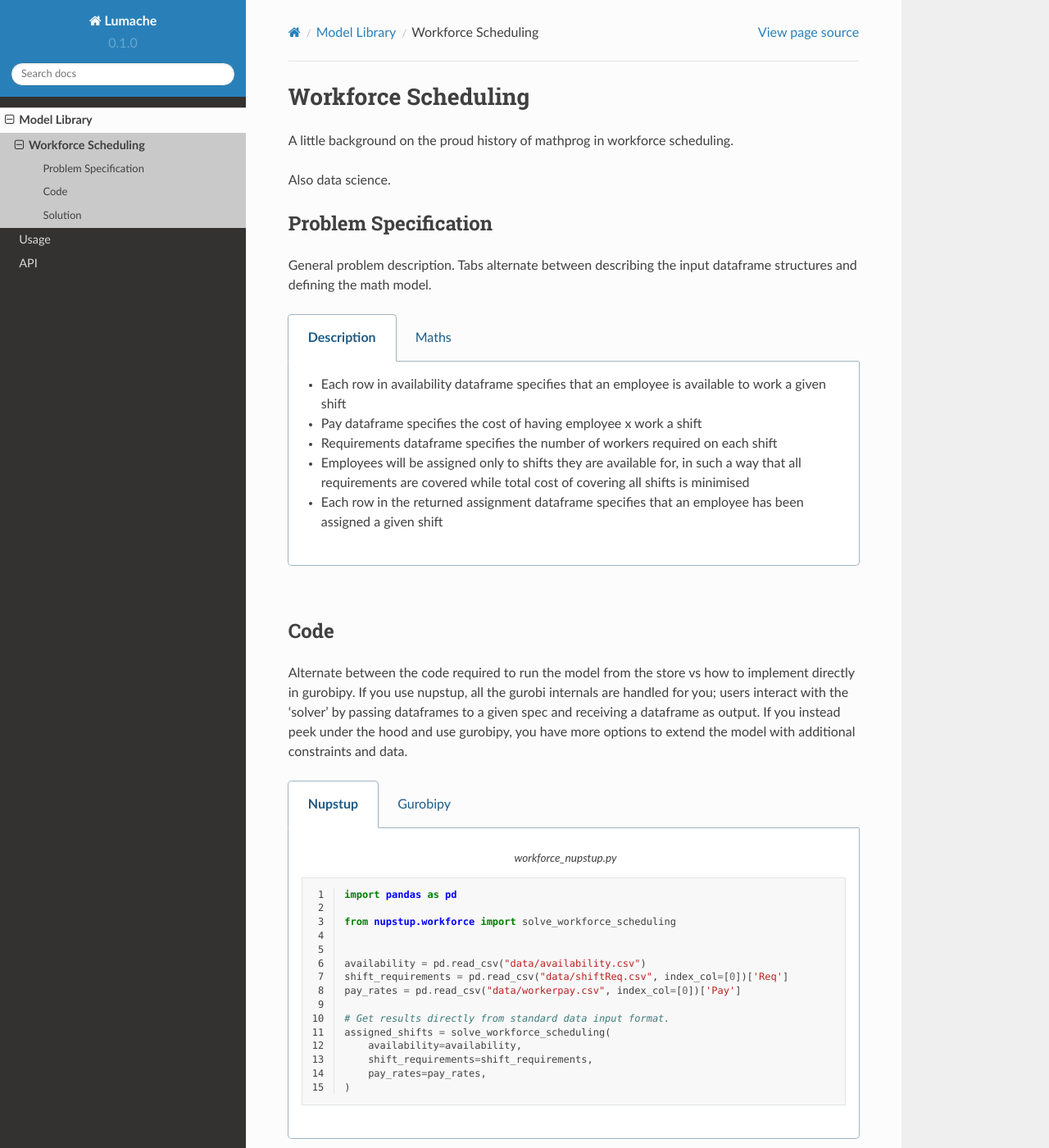
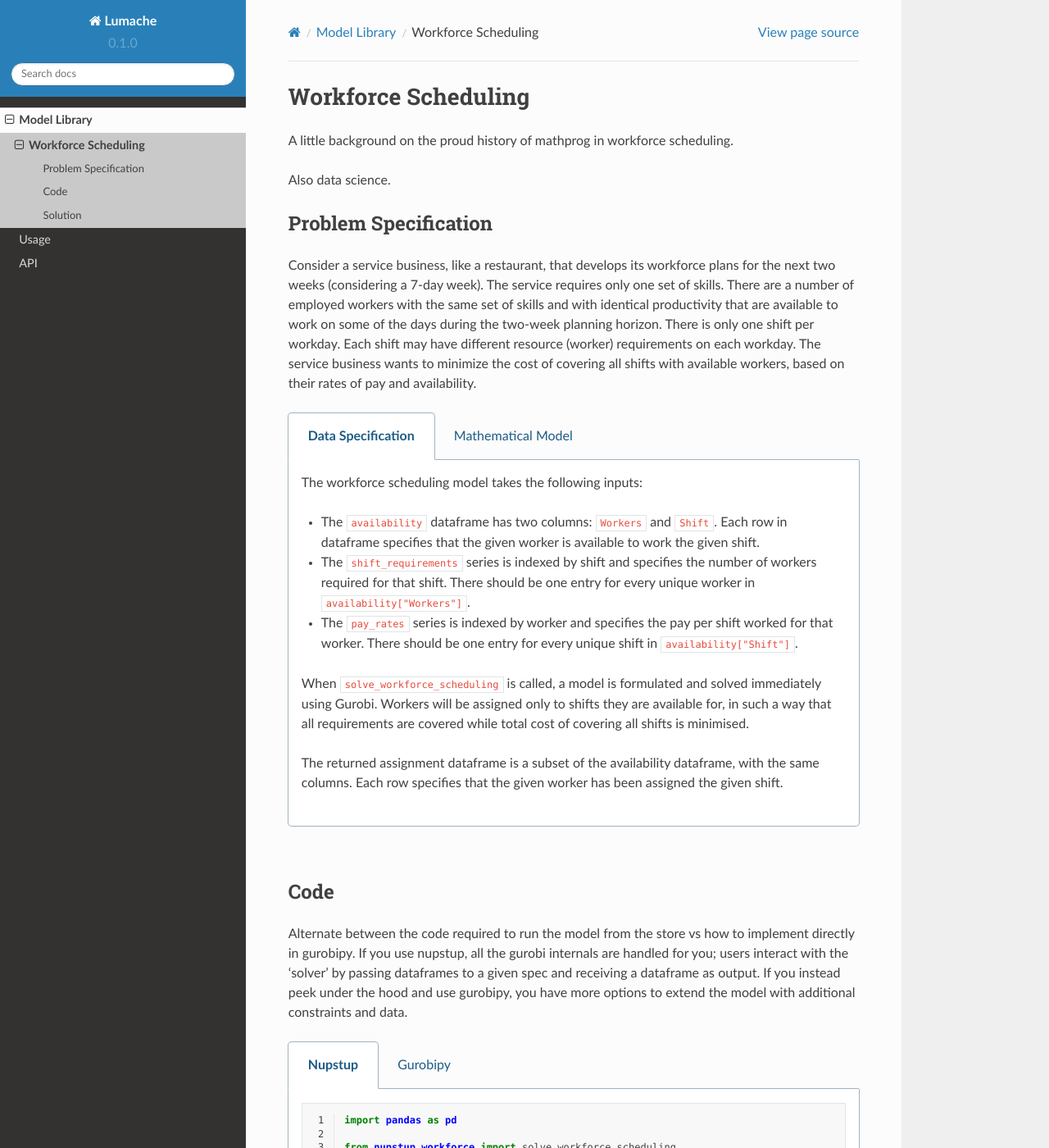
Before and after one commit to Gurobi/gurobi-optimods, a Sphinx documentation site: the page built from docs/source/library/workforce.rst, in a window 1280 px wide and 1400 px high. Shown: the whole window at 82% size. Built offline with Sphinx 7.4.7 and the Read the Docs theme 2.0.0, drawn with Linux system fonts in a browser that asks for light colours; some of the changed text lies outside the part shown.

Commit message:
Add details to workforce
Add full mathematical model with defined terms.
Add explanation of dataframe inputs/outputs.
Add some colour.

```diff
--- a/docs/examples/workforce_nupstup.py
+++ b/docs/examples/workforce_nupstup.py
@@ -8,6 +8,8 @@
 pay_rates = pd.read_csv("data/workerpay.csv", index_col=[0])['Pay']
 
 # Get results directly from standard data input format.
+# TODO: should be a Model or Solver class to provide options
+# (e.g. LogFile, LogToConsole)?
 assigned_shifts = solve_workforce_scheduling(
     availability=availability,
     shift_requirements=shift_requirements,
--- a/docs/source/library/workforce.rst
+++ b/docs/source/library/workforce.rst
@@ -5,31 +5,52 @@
 
 Also data science.
 
-
 Problem Specification
 ---------------------
 
-General problem description. Tabs alternate between describing the input dataframe structures and defining the math model.
+Consider a service business, like a restaurant, that develops its workforce plans for the next two weeks (considering a 7-day week). The service requires only one set of skills. There are a number of employed workers with the same set of skills and with identical productivity that are available to work on some of the days during the two-week planning horizon. There is only one shift per workday. Each shift may have different resource (worker) requirements on each workday. The service business wants to minimize the cost of covering all shifts with available workers, based on their rates of pay and availability.
 
 .. tabs::
 
-    .. tab:: Description
+    .. tab:: Data Specification
 
-        * Each row in availability dataframe specifies that an employee is available to work a given shift
-        * Pay dataframe specifies the cost of having employee x work a shift
-        * Requirements dataframe specifies the number of workers required on each shift
-        * Employees will be assigned only to shifts they are available for, in such a way that all requirements are covered while total cost of covering all shifts is minimised
-        * Each row in the returned assignment dataframe specifies that an employee has been assigned a given shift
+        The workforce scheduling model takes the following inputs:
 
-    .. tab:: Maths
+        * The ``availability`` dataframe has two columns: ``Workers`` and ``Shift``. Each row in dataframe specifies that the given worker is available to work the given shift.
+        * The ``shift_requirements`` series is indexed by shift and specifies the number of workers required for that shift. There should be one entry for every unique worker in ``availability["Workers"]``.
+        * The ``pay_rates`` series is indexed by worker and specifies the pay per shift worked for that worker. There should be one entry for every unique shift in ``availability["Shift"]``.
 
-        I should define some terms here...
+        When ``solve_workforce_scheduling`` is called, a model is formulated and solved immediately using Gurobi. Workers will be assigned only to shifts they are available for, in such a way that all requirements are covered while total cost of covering all shifts is minimised.
+
+        The returned assignment dataframe is a subset of the availability dataframe, with the same columns. Each row specifies that the given worker has been assigned the given shift.
+
+    .. tab:: Mathematical Model
+
+        Set of :math:`S` shifts to cover using set of workers :math:`W`. Workers :math:`w \in W_{s} \subseteq W` are available to work a given shift `s`, and are paid an amount :math:`c_{w}` for each assigned shift. Shift :math:`s` requires :math:`r_{s}` workers assigned. The model is defined on variables :math:`x_{ws}` such that
 
         .. math::
 
-            \min \sum_i pay_{shift} x_{shift}
+            x_{ws} = \begin{cases}
+                1 & \text{if worker w is given shift s} \\
+                0 & \text{otherwise.} \\
+            \end{cases}
 
-            \sum_i x_{shift} = req_{shift}
+        The mathematical model is then expressed as:
+
+        .. math::
+
+            \begin{alignat}{2}
+            \min \quad        & \sum_{s \in S} \sum_{w \in W_{s}} c_{w} x_{ws} \\
+            \mbox{s.t.} \quad & \sum_{w \in W_{s}} x_{ws} = r_{s} & \forall s \in S \\
+                              & 0 \le x_{ws} \le 1 & \forall s \in S, w \in W_{s} \\
+            \end{alignat}
+
+        The objective computes the total cost of all shift assignments based on worker pay rates.
+        The constraint ensures all shifts are assigned the required number of workers.
+
+        Technically, :math:`x_{ws}` should be binary, but we're in magical assignment land here.
+        Read more about why assignment problems and network flows are the bees knees `here <www.gurobi.com>`_.
+        Note that if the model is modified with additional constraints, this elegant property may no longer hold.
 
 |
 
@@ -43,13 +64,11 @@
 
         .. literalinclude:: ../../examples/workforce_nupstup.py
             :linenos:
-            :caption: workforce_nupstup.py
 
     .. tab:: Gurobipy
 
         .. literalinclude:: ../../examples/workforce_gurobipy.py
             :linenos:
-            :caption: workforce_gurobipy.py
 
 
 Both codes construct the same model and give the same result. The model is solved as a linear program by Gurobi.
```
